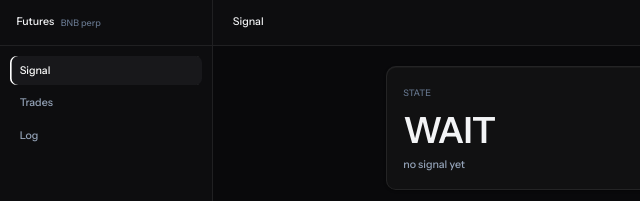
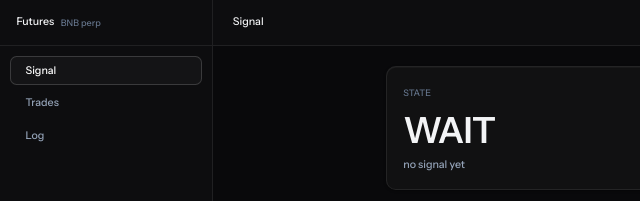
Before and after one commit to k-devv/futures, a plain HTML site: page app/index.html in a window 1280 px wide. Shown: the top 201 px of the page, 0-640 px from the left. Drawn offline with nearby package versions, Linux system fonts and the light colour scheme.

Commit message:
nav: active item is an outlined pill - no filled row, no side bar

```diff
--- a/app/app.css
+++ b/app/app.css
@@ -140,13 +140,21 @@ body {
 
 /* ---------------------------------------------------------------- nav */
 .nav-item {
-  display: flex; align-items: center; height: 36px; padding: 0 12px;
+  position: relative;
+  display: flex; align-items: center; height: 36px; padding: 0 12px 0 18px;
   border-radius: 8px; font-size: var(--text-meta); font-weight: 500;
   color: var(--text-dim); text-decoration: none;
-  transition: background-color 150ms var(--ease-spring), color 150ms var(--ease-spring);
+  transition: color 150ms var(--ease-spring);
 }
-.nav-item:hover { background: var(--hover); color: #fff; }
-.nav-item.active { background: var(--hover); color: #fff; box-shadow: inset 2px 0 0 #fff; }
+.nav-item:hover { color: #fff; }
+
+/* active: an outlined pill with white text. no filled row, no side bar. */
+.nav-item.active {
+  color: #fff;
+  border: 1px solid rgba(255, 255, 255, 0.16);
+  background: rgba(255, 255, 255, 0.03);
+}
+.nav-item { border: 1px solid transparent; }
 
 /* ---------------------------------------------------------------- table */
 .table { width: 100%; border-collapse: collapse; }
```
